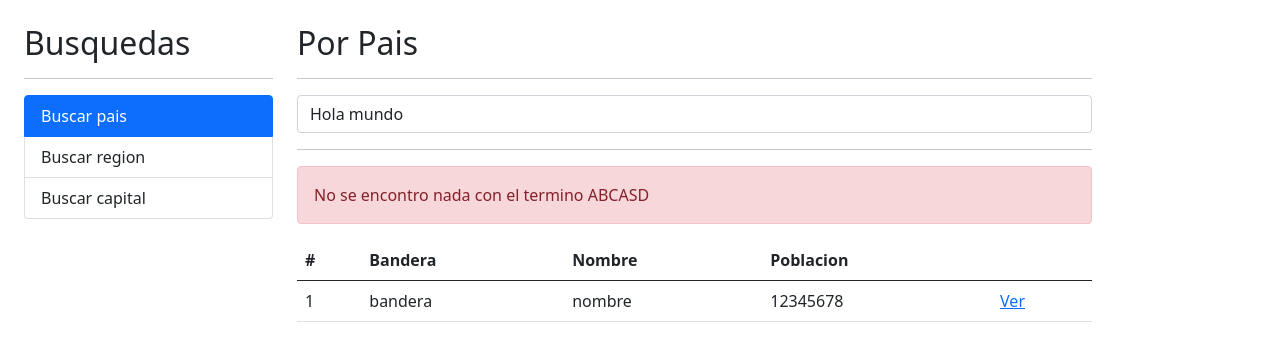
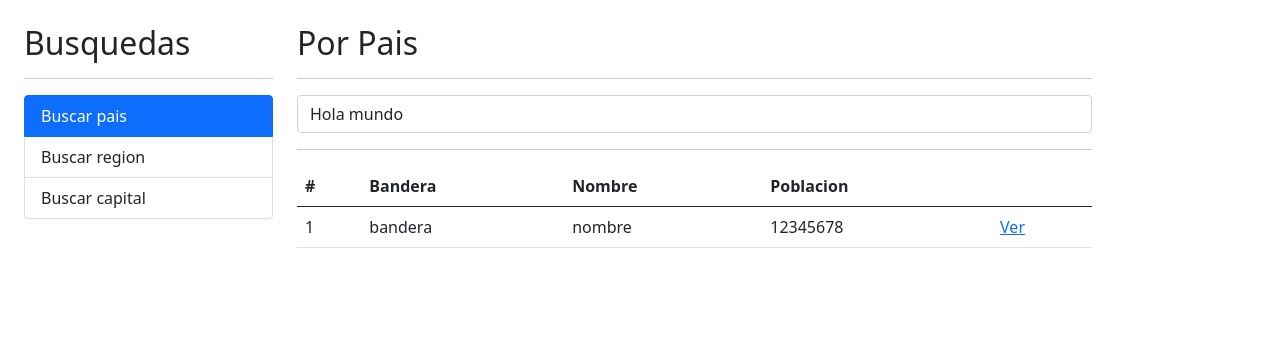
Before and after one commit to josefelipegh/paisesApp, an Angular app: page / in a window 1280 px wide. Shown: the top 348 px of the page. Built offline with nearby package versions, Linux system fonts and the light colour scheme.

Commit message:
Manejo de errores

```diff
--- a/src/app/pais/pages/por-pais/por-pais.component.html
+++ b/src/app/pais/pages/por-pais/por-pais.component.html
@@ -15,11 +15,12 @@
 
 <hr>
 
-<div class="alert alert-danger">
-    No se encontro nada con el termino ABCASD
+<div *ngIf="hayError"
+     class="alert alert-danger">
+    No se encontro nada con el termino {{termino}}
 </div>
 
-<div class="row">
+<div *ngIf="!hayError" class="row">
     <div class="col">
 
         <table class="table table-hover">
--- a/src/app/pais/pages/por-pais/por-pais.component.ts
+++ b/src/app/pais/pages/por-pais/por-pais.component.ts
@@ -10,12 +10,20 @@
 })
 export class PorPaisComponent {
 
-  termino:string = 'Hola mundo';
+  termino: string = 'Hola mundo';
+  hayError: boolean = false;
 
-  constructor( private _paisService: PaisService ) { }
+  constructor(private _paisService: PaisService) { }
 
-  buscar(){
-   this._paisService.buscarPais(this.termino)
-    .subscribe( response => console.log(response));
+  buscar() {
+    this.hayError = false;
+    this._paisService.buscarPais(this.termino)
+      .subscribe(
+        (resp) => {
+          console.log(resp)
+        },
+        (err) => {
+          this.hayError = true;
+        });
   }
 }
--- a/src/app/pais/services/pais.service.ts
+++ b/src/app/pais/services/pais.service.ts
@@ -1,6 +1,7 @@
 import { HttpClient } from '@angular/common/http';
 import { Injectable } from '@angular/core';
-import { Observable } from 'rxjs';
+import { Observable, of } from 'rxjs';
+import { catchError } from 'rxjs/operators';
 
 @Injectable({
   providedIn: 'root'
```
